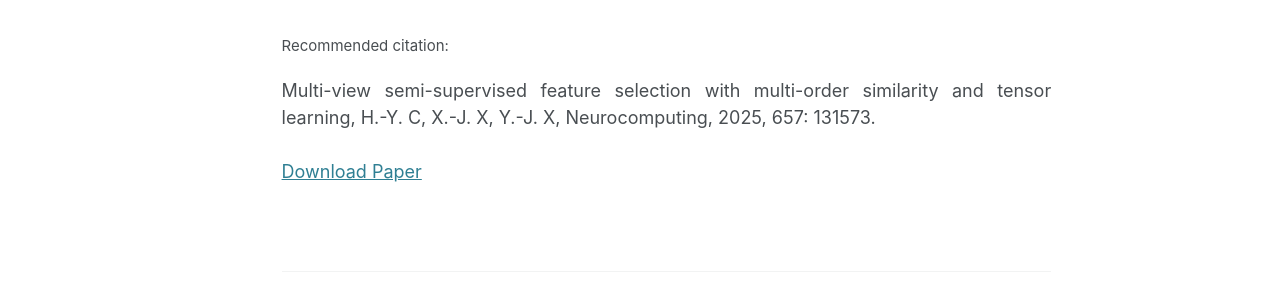
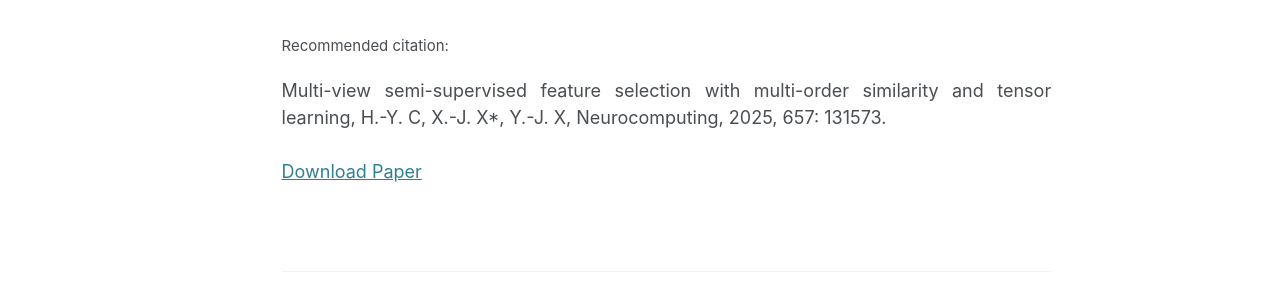
Before and after one commit to X-Lab-CN/introduce, a Jekyll site: the page built from _publications/2025-11-03-paper-title-number-1.md, in a window 1280 px wide and 1349 px high. Shown: the part 624-924 px from the top of the window. Built offline with Jekyll 4.4.1, drawn with Linux system fonts in a browser that asks for light colours.

Commit message:
Update 2025-11-03-paper-title-number-1.md

```diff
--- a/_publications/2025-11-03-paper-title-number-1.md
+++ b/_publications/2025-11-03-paper-title-number-1.md
@@ -7,7 +7,7 @@
 date: 2025-11-03
 venue: 'Neurocomputing'
 paperurl: 'http://xiongyujie.cn/files/Multi-view semi-supervised feature selection with multi-order similarity and tensor learning.pdf'
-citation: '<br/><div style="text-align: justify;">Multi-view semi-supervised feature selection with multi-order similarity and tensor learning, H.-Y. C, X.-J. X, Y.-J. X, Neurocomputing, 2025, 657: 131573.</div>'
+citation: '<br/><div style="text-align: justify;">Multi-view semi-supervised feature selection with multi-order similarity and tensor learning, H.-Y. C, X.-J. X*, Y.-J. X, Neurocomputing, 2025, 657: 131573.</div>'
 ---
 
 <div style="text-align: justify;">Multi-view data has attracted extensive attention because it can better characterize samples, and multi-view semi-supervised feature selection can not only effectively improve multi-view performance, but also maintain the original real structure of the data. To this end, many scholars have proposed various models to achieve this goal. However, most of the existing methods rely on the graph structure constructed from the original data and use the constructed graph as a guide for feature selection. This not only ignores multi-order domain knowledge, but also ignores the high-order relations between views. Therefore, this study effectively integrates multi-order domain information with graph learning, and performs tensor low-rank learning on the graph structure between multiple views. A multi-view semi-supervised feature selection method based on multi-order similarity and tensor learning is proposed, which not only integrates multi-order domain information, but also takes into account the relationship between views. Based on this, we propose an iterative method to solve the objective function and prove the superiority of our method on multiple basic datasets.</div>
```
